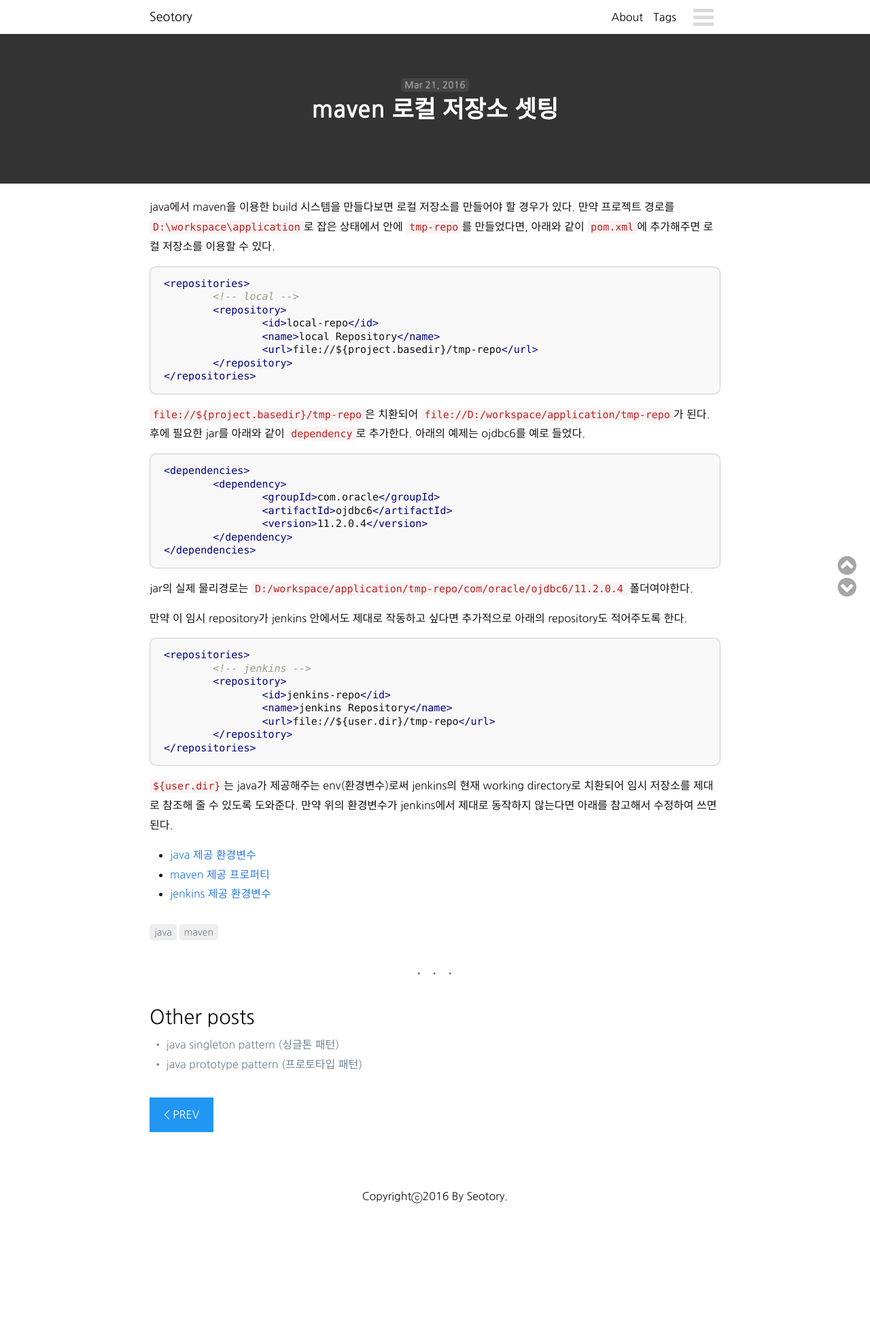
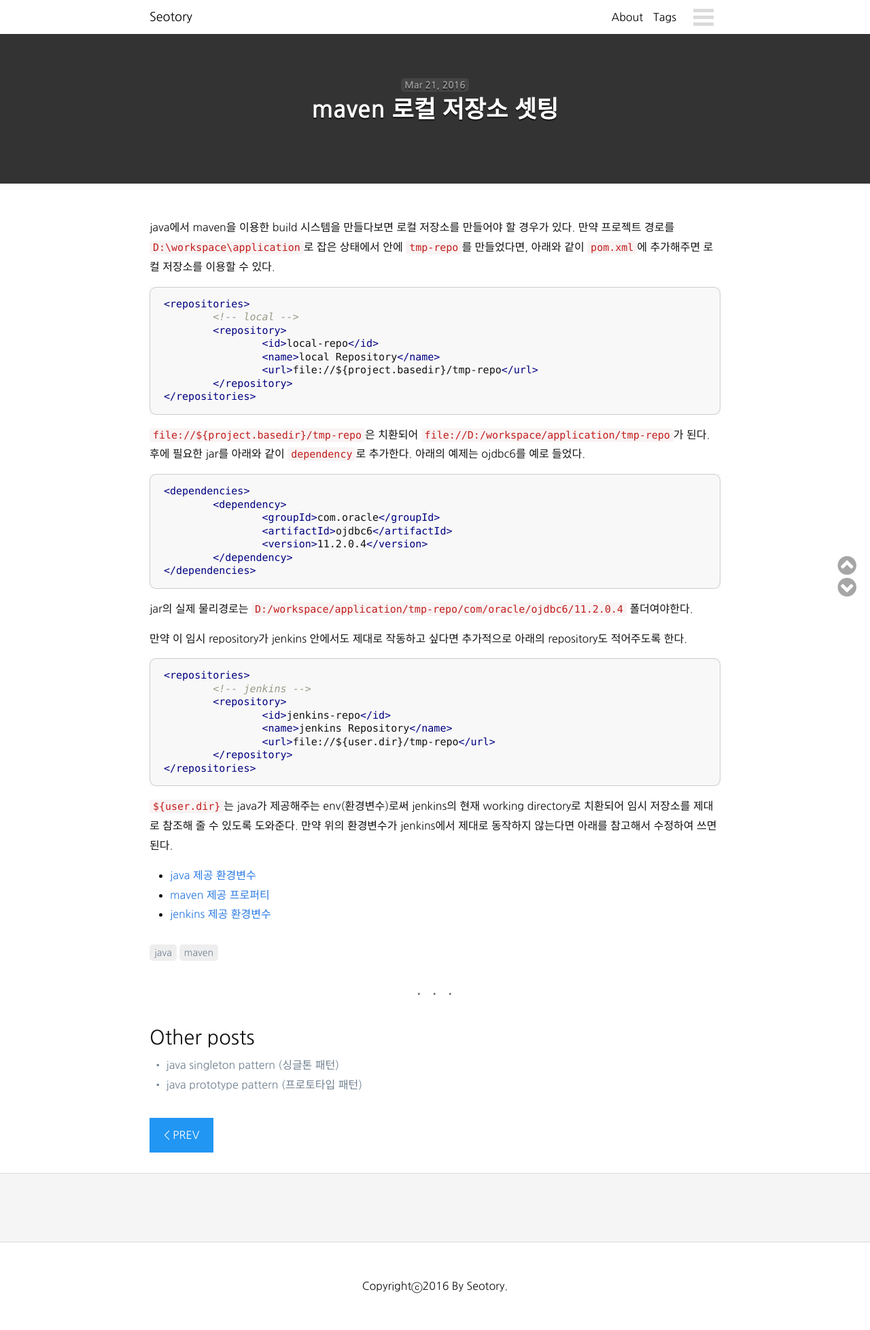
Before and after one commit to seotory/seotory.github.io, a Jekyll site: the page built from _posts/dev/2016-03-21-maven-local-repository-setting.markdown, in a window 1280 px wide. Shown: the whole page at 68% size. Built offline with Jekyll 4.4.1, drawn with Linux system fonts in a browser that asks for light colours; nearby versions of some CDN libraries; comment, search, counter and statistics services are not loaded; before the commit the page ends 1824 px from its top, so only the background shows below that.

Commit message:
레이아웃 css 수정

```diff
--- a/_layouts/post.html
+++ b/_layouts/post.html
@@ -29,7 +29,7 @@ layout: default
       </div>
       {% endif %}
 
-      <hr />
+      <hr class="dot" />
 
       <!-- category other posts -->
       {% if site.categories[page.categories.last].size > 1 %}
@@ -63,18 +63,23 @@ layout: default
       <div class="post-close">
       {% if next_post %}
         <div class="post-next">
-          <a href="{{ next_post }}">NEXT > </a> <br>
+          <a href="{{ next_post }}">NEXT ></a> <br>
         </div>
       {% endif %}
       {% if prev_post %}
         <div class="post-prev">
-          <a href="{{ prev_post }}"> < PREV</a> <br>
+          <a href="{{ prev_post }}">< PREV</a> <br>
         </div>
       {% endif %}
       </div>
+    </div>
+  </div>
+</section>
 
+{% if page.comments %}
 <!-- disqus -->
-      {% if page.comments %}
+<section class="page-comments">
+  <div class="wrapper">
     <div id="disqus_thread"></div>
     <script>
     /**
@@ -95,8 +100,6 @@ layout: default
     })();
     </script>
     <noscript>Please enable JavaScript to view the <a href="https://disqus.com/?ref_noscript" rel="nofollow">comments powered by Disqus.</a></noscript>
-      {% endif %}
-
-    </div>
   </div>
 </section>
+{% endif %}
--- a/_sass/_base.scss
+++ b/_sass/_base.scss
@@ -198,7 +198,7 @@ blockquote p:last-child {
 /**
  * hr
  */
-hr {
+hr.dot {
   display: block;
   margin-top: 46px;
   /*margin-bottom: 42px;*/
@@ -206,7 +206,7 @@ hr {
   border: 0;
 }
 
-hr:before {
+hr.dot:before {
   position: relative;
   top: -25px;
   display: inline-block;
--- a/_sass/_layout.scss
+++ b/_sass/_layout.scss
@@ -110,8 +110,14 @@ article {
 /* page section */
 .page-header {
 	margin-top: -1px;
-  margin-bottom: 20px;
+	margin-bottom: 50px;
+	text-shadow: 0 2px 1px rgba(0, 0, 0, 0.67);
 	background-color: rgba(0,0,0,0.8);
+}
+.page-comments {
+	border-top: #dadada 1px solid;
+  padding: 50px 0px;
+	background: #f5f5f5;
 }
 
 
@@ -229,8 +235,7 @@ article {
 
 /* site footer css */
 footer {
-  /* border-top: #dadada 1px solid; */
-  margin-top: 50px;
+	border-top: #dadada 1px solid;
 	.wrapper {
 		text-align: center;
 	}
```
Lines whose indentation alone changed are shown as unchanged.
